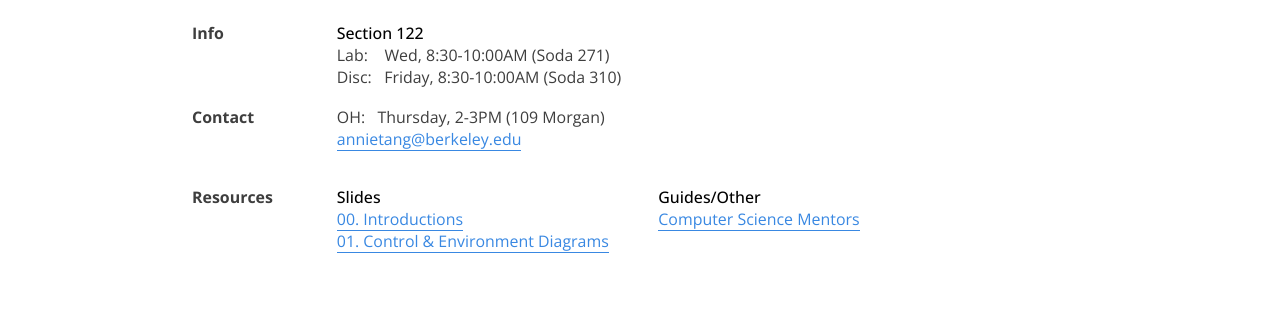
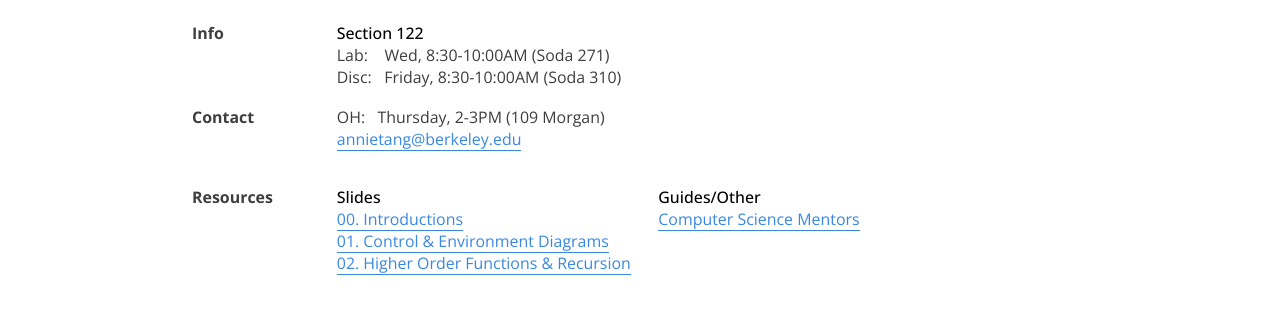
Before and after one commit to anniewtang/anniewtang.github.io, a plain HTML site: page cs61a.html in a window 1280 px wide. Shown: the part 277-588 px from the top of the page. Drawn offline with nearby package versions, Linux system fonts and the light colour scheme.

Commit message:
updated disc2 slides

```diff
--- a/cs61a.html
+++ b/cs61a.html
@@ -74,6 +74,9 @@
                                 <li class="emphasize">Slides</li>
                                 <li><a href="https://docs.google.com/presentation/d/1p8UvSnhyU1mggGEFUWdEZdhm-deR4JDnD0u2VB-9J8w/edit?usp=sharing">00. Introductions</a></li>
                                 <li><a href="https://docs.google.com/presentation/d/19yy0qpvvaADP55MKaM75LMWt3fimKZNB24KPG9xmHig/edit?usp=sharing">01. Control & Environment Diagrams</a></li>
+                                <li>
+                                    <a href="https://docs.google.com/presentation/d/1kUmRTL4oPdeDeYZlo1P9PDzXtpmeFL9MCEn4jL8GTi0/edit?usp=sharing">02. Higher Order Functions & Recursion</a>
+                                </li>
 			    </ul>
                         </div>
                         <div class="right">
```
